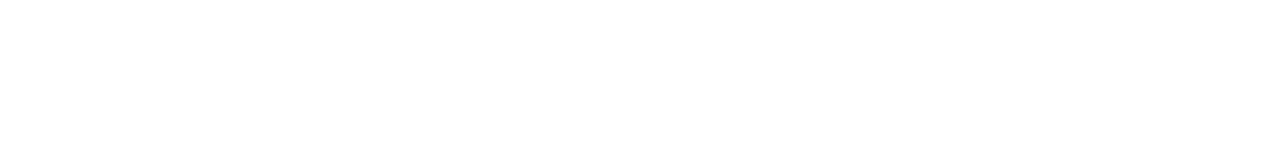
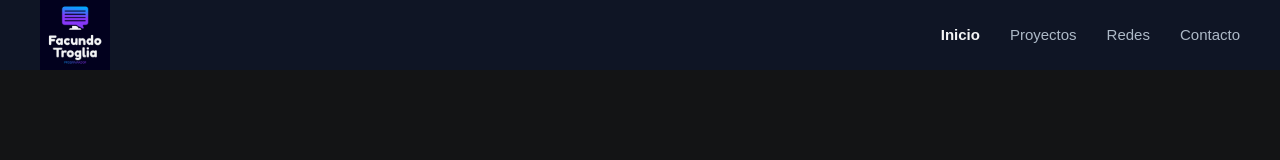
Before and after one commit to facutroglia/LANDING_PAGE, a plain HTML site: page index.html in a window 1280 px wide. Drawn offline with Linux system fonts and the light colour scheme.

Commit message:
todo listo

```diff
--- a/index.html
+++ b/index.html
@@ -3,7 +3,21 @@
   <head>
     <meta charset="UTF-8" />
     <meta name="viewport" content="width=device-width, initial-scale=1.0" />
-    <title>Document</title>
+    <title>LANDING PAGE</title>
+    <link rel="stylesheet" href="styles.css" />
   </head>
-  <body></body>
+  <body>
+    <header>
+      <img class="Logo-facundo" src="./logo/Logo-facundo.png" alt="logo" />
+
+      <nav class="navbar">
+        <ul class="navbar-list">
+          <li><a class="active" href="#">Inicio</a></li>
+          <li><a href="#">Proyectos</a></li>
+          <li><a href="#">Redes</a></li>
+          <li><a href="#">Contacto</a></li>
+        </ul>
+      </nav>
+    </header>
+  </body>
 </html>
--- a/styles.css
+++ b/styles.css
@@ -0,0 +1,52 @@
+@import url('https://fonts.googleapis.com/css2?family=Montserrat:ital,wght@0,100..900;1,100..900&family=Poppins:ital,wght@0,100;0,200;0,300;0,400;0,500;0,600;0,700;0,800;0,900;1,100;1,200;1,300;1,400;1,500;1,600;1,700;1,800;1,900&display=swap');
+
+*{
+    padding: 0;
+    margin: 0;
+    box-sizing: border-box;
+    list-style: none;
+    text-decoration: none;
+    font-family:'popins', sans-serif ;
+}
+:root{
+    --background:#131415;
+    --text-gray:#adb9c7;
+    --text-white:#f3f4f6;
+    --nav-bg:#0f1525;
+
+}
+
+header{
+    background: var(--nav-bg);
+    display: flex;
+    justify-content: space-between;
+    align-items: center;
+    padding: 0 40px;
+    height: 70px;
+    position: fixed;
+    width: 100%;
+}
+
+.navbar,
+.navbar-list{
+    display: flex;
+    justify-content: center;
+    align-items: center;
+    gap:30px
+}
+.navbar-list a{
+    color: var(--text-gray);
+    font-size: 15px;
+}
+.navbar-list .active{
+    font-weight: 600;
+    color: var(--text-white);
+}
+
+body{
+    background:var(--background) ;
+}
+.Logo-facundo{
+    height: 70px;
+
+}
```
Also changed, not shown: logo/FT-LOGO.PNG (added), logo/Facundo troglia.png (added), logo/Logo-facundo.png (added), logo/Ultimi-logo.png (added), logo/descarga.png (added), logo/ft.png (added), logo/images.png (added), logo/logo2.png (added).
